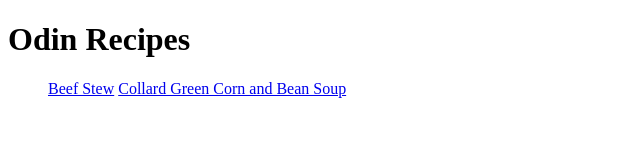
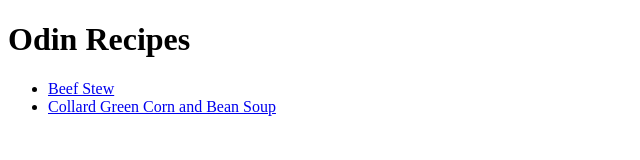
Before and after one commit to daneshjai/odin-recipes, a plain HTML site: page index.html in a window 1280 px wide. Shown: the whole page, without its empty margins (0-640 px from the left). Drawn offline with Linux system fonts and the light colour scheme.

Commit message:
Fix recipe list in index.html

```diff
--- a/index.html
+++ b/index.html
@@ -8,8 +8,8 @@
 <body>
     <h1>Odin Recipes</h1>
     <ul>
-        <a href="recipes/beef-stew.html">Beef Stew</a>
-        <a href="recipes/collard-green-corn-bean-soup.html">Collard Green Corn and Bean Soup</a>
+        <li><a href="recipes/beef-stew.html">Beef Stew</a></li>
+        <li><a href="recipes/collard-green-corn-bean-soup.html">Collard Green Corn and Bean Soup</a></li>
     </ul>
 </body>
 </html>
```
